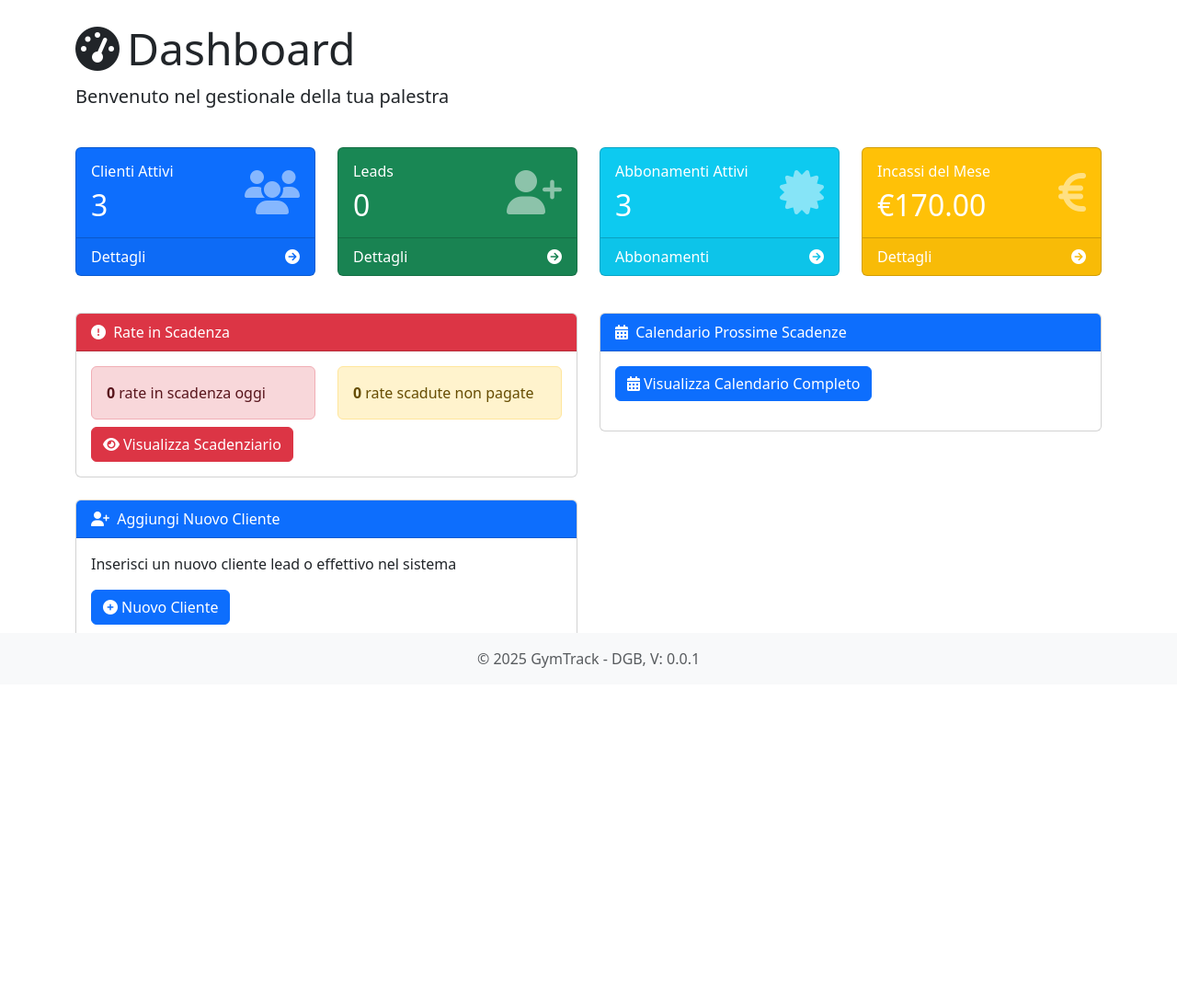
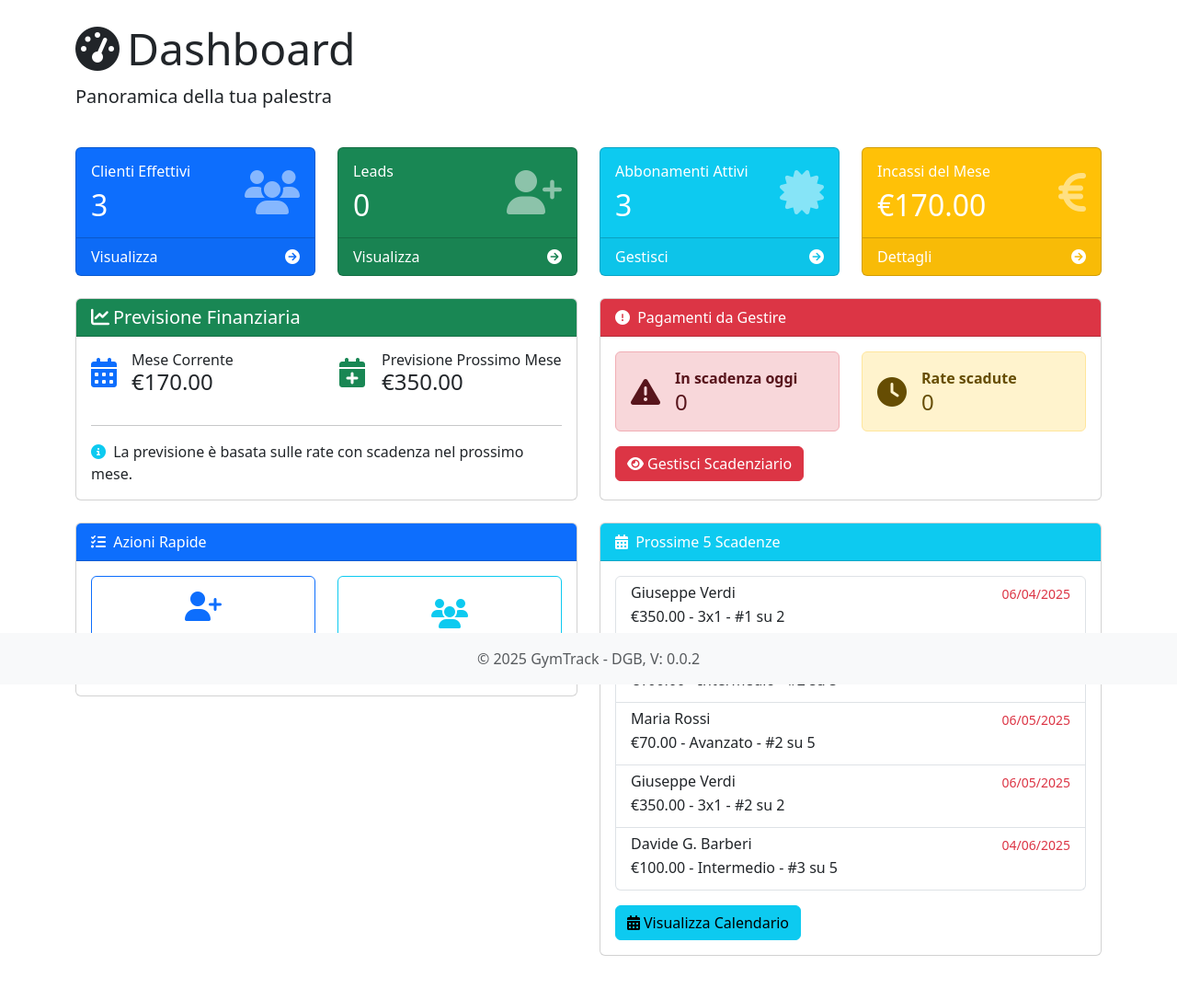
Before and after one commit to dendicoding/GymTrack, a Flask app: page / in a window 1280 px wide. Shown: the part 56-1143 px from the top of the page at 92% size. Before the commit the page ends 782 px from the top, so only its background shows below. Run offline with Flask 3, Linux system fonts and the light colour scheme; data comes from the database, SQL or seed files in the repository; both versions use the stored data as it was after the commit; parts of the project's set-up code (start-up, migrations or seed data) failed here and were passed over; some libraries are stand-ins or nearby versions.

Commit message:
V: 0.0.2

```diff
--- a/app.py
+++ b/app.py
@@ -203,7 +203,7 @@ def nuovo_pacchetto():
         durata_giorni = int(request.form.get('durata_giorni'))
         attivo = 'attivo' in request.form
 
-        if db.create_pacchetto(nome, descrizione, prezzo, numero_lezioni, durata_giorni, attivo):
+        if db.add_pacchetto(nome, descrizione, prezzo, numero_lezioni, durata_giorni, attivo):
             flash('Pacchetto creato con successo', 'success')
             return redirect(url_for('lista_pacchetti'))
         else:
@@ -298,7 +298,7 @@ def registra_lezione(abbonamento_id):
 
     # Verifica se l'abbonamento è ancora valido
     oggi = datetime.now().date()
-    data_scadenza = datetime.strptime(abbonamento['data_scadenza'], '%Y-%m-%d').date()
+    data_scadenza = datetime.strptime(abbonamento['data_fine'], '%Y-%m-%d').date()
 
     if data_scadenza < oggi:
         flash('Abbonamento scaduto', 'error')
@@ -439,6 +439,12 @@ def scadenziario():
     oggi = date.today()
     return render_template('scadenziario.html', rate=rate, oggi=oggi)
 
+@app.route('/incassi_mese')
+def incassi_mese():
+    rate = db.get_rate_incassate_mese()
+    oggi = date.today()
+    return render_template('incassi_mese.html', rate=rate, oggi=oggi)
+
 @app.route('/abbonamenti/<int:abbonamento_id>/elimina', methods=['POST'])
 def elimina_abbonamento(abbonamento_id):
     abbonamento = db.get_abbonamento(abbonamento_id)
--- a/templates/base.html
+++ b/templates/base.html
@@ -74,7 +74,7 @@
 
     <footer class="footer mt-auto py-3 bg-light fixed-bottom">
         <div class="container text-center">
-            <span class="text-muted">© 2025 GymTrack - DGB, V: 0.0.1</span>
+            <span class="text-muted">© 2025 GymTrack - DGB, V: 0.0.2</span>
         </div>
     </footer>
 
--- a/templates/dashboard.html
+++ b/templates/dashboard.html
@@ -1,6 +1,6 @@
 {% extends 'base.html' %}
 
-{% block title %}Dashboard - Gestionale Palestra{% endblock %}
+{% block title %}Dashboard{% endblock %}
 
 {% block content %}
 <div class="row mb-4">
@@ -8,24 +8,25 @@
         <h1 class="display-5">
             <i class="fas fa-tachometer-alt me-2"></i>Dashboard
         </h1>
-        <p class="lead">Benvenuto nel gestionale della tua palestra</p>
+        <p class="lead">Panoramica della tua palestra</p>
     </div>
 </div>
 
+<!-- Key Metrics -->
 <div class="row mb-4">
     <div class="col-md-3">
-        <div class="card bg-primary text-white mb-3">
+        <div class="card bg-primary text-white h-100">
             <div class="card-body">
                 <div class="d-flex justify-content-between align-items-center">
                     <div>
-                        <h6 class="card-title mb-0">Clienti Attivi</h6>
+                        <h6 class="card-title mb-0">Clienti Effettivi</h6>
                         <h2 class="mt-2 mb-0">{{ stats.totale_clienti }}</h2>
                     </div>
                     <i class="fas fa-users fa-3x opacity-50"></i>
                 </div>
             </div>
             <div class="card-footer d-flex justify-content-between">
-                <span>Dettagli</span>
+                <span>Visualizza</span>
                 <a href="{{ url_for('lista_clienti', tipo='effettivo') }}" class="text-white">
                     <i class="fas fa-arrow-circle-right"></i>
                 </a>
@@ -34,7 +35,7 @@
     </div>
 
     <div class="col-md-3">
-        <div class="card bg-success text-white mb-3">
+        <div class="card bg-success text-white h-100">
             <div class="card-body">
                 <div class="d-flex justify-content-between align-items-center">
                     <div>
@@ -45,7 +46,7 @@
                 </div>
             </div>
             <div class="card-footer d-flex justify-content-between">
-                <span>Dettagli</span>
+                <span>Visualizza</span>
                 <a href="{{ url_for('lista_clienti', tipo='lead') }}" class="text-white">
                     <i class="fas fa-arrow-circle-right"></i>
                 </a>
@@ -54,7 +55,7 @@
     </div>
 
     <div class="col-md-3">
-        <div class="card bg-info text-white mb-3">
+        <div class="card bg-info text-white h-100">
             <div class="card-body">
                 <div class="d-flex justify-content-between align-items-center">
                     <div>
@@ -65,8 +66,8 @@
                 </div>
             </div>
             <div class="card-footer d-flex justify-content-between">
-                <span>Abbonamenti</span>
-                <a href="{{ url_for('lista_clienti', tipo='effettivo') }}" class="text-white">
+                <span>Gestisci</span>
+                <a href="{{ url_for('lista_pacchetti') }}" class="text-white">
                     <i class="fas fa-arrow-circle-right"></i>
                 </a>
             </div>
@@ -74,7 +75,7 @@
     </div>
 
     <div class="col-md-3">
-        <div class="card bg-warning text-white mb-3">
+        <div class="card bg-warning text-white h-100">
             <div class="card-body">
                 <div class="d-flex justify-content-between align-items-center">
                     <div>
@@ -86,7 +87,7 @@
             </div>
             <div class="card-footer d-flex justify-content-between">
                 <span>Dettagli</span>
-                <a href="#" class="text-white">
+                <a href="{{ url_for('incassi_mese') }}" class="text-white">
                     <i class="fas fa-arrow-circle-right"></i>
                 </a>
             </div>
@@ -94,57 +95,138 @@
     </div>
 </div>
 
-<div class="row">
+<!-- Financial Section -->
+<div class="row mb-4">
     <div class="col-md-6">
-        <div class="card mb-4">
-            <div class="card-header bg-danger text-white">
-                <i class="fas fa-exclamation-circle me-1"></i>
-                Rate in Scadenza
+        <div class="card h-100">
+            <div class="card-header bg-success text-white d-flex justify-content-between align-items-center">
+                <h5 class="mb-0">
+                    <i class="fas fa-chart-line me-1"></i>Previsione Finanziaria
+                </h5>
             </div>
             <div class="card-body">
-                <div class="row mb-2">
+                <div class="row">
                     <div class="col-md-6">
-                        <div class="alert alert-danger mb-0">
-                            <strong>{{ stats.rate_oggi }}</strong> rate in scadenza oggi
+                        <div class="d-flex align-items-center mb-3">
+                            <div class="me-3">
+                                <i class="fas fa-calendar-alt fa-2x text-primary"></i>
+                            </div>
+                            <div>
+                                <h6 class="mb-0">Mese Corrente</h6>
+                                <h4 class="mb-0">€{{ "%.2f"|format(stats.incassi_mese) }}</h4>
+                            </div>
                         </div>
                     </div>
                     <div class="col-md-6">
-                        <div class="alert alert-warning mb-0">
-                            <strong>{{ stats.rate_scadute }}</strong> rate scadute non pagate
+                        <div class="d-flex align-items-center">
+                            <div class="me-3">
+                                <i class="fas fa-calendar-plus fa-2x text-success"></i>
+                            </div>
+                            <div>
+                                <h6 class="mb-0">Previsione Prossimo Mese</h6>
+                                <h4 class="mb-0">€{{ "%.2f"|format(stats.previsione_mese_prossimo) }}</h4>
+                            </div>
+                        </div>
+                    </div>
+                </div>
+                <hr>
+                <p class="mb-0">
+                    <i class="fas fa-info-circle text-info me-1"></i>
+                    La previsione è basata sulle rate con scadenza nel prossimo mese.
+                </p>
+            </div>
+        </div>
+    </div>
+
+    <div class="col-md-6">
+        <div class="card h-100">
+            <div class="card-header bg-danger text-white">
+                <i class="fas fa-exclamation-circle me-1"></i>
+                Pagamenti da Gestire
+            </div>
+            <div class="card-body">
+                <div class="row mb-3">
+                    <div class="col-md-6">
+                        <div class="alert alert-danger mb-0 d-flex align-items-center">
+                            <i class="fas fa-exclamation-triangle fa-2x me-3"></i>
+                            <div>
+                                <div class="fw-bold">In scadenza oggi</div>
+                                <h4 class="mb-0">{{ stats.rate_oggi }}</h4>
+                            </div>
+                        </div>
+                    </div>
+                    <div class="col-md-6">
+                        <div class="alert alert-warning mb-0 d-flex align-items-center">
+                            <i class="fas fa-clock fa-2x me-3"></i>
+                            <div>
+                                <div class="fw-bold">Rate scadute</div>
+                                <h4 class="mb-0">{{ stats.rate_scadute }}</h4>
+                            </div>
                         </div>
                     </div>
                 </div>
                 <a href="{{ url_for('scadenziario') }}" class="btn btn-danger">
-                    <i class="fas fa-eye me-1"></i>Visualizza Scadenziario
+                    <i class="fas fa-eye me-1"></i>Gestisci Scadenziario
                 </a>
             </div>
         </div>
+    </div>
+</div>
 
-        <div class="card">
+<!-- Action Section -->
+<div class="row">
+    <div class="col-md-6">
+        <div class="card mb-4 mb-md-0">
             <div class="card-header bg-primary text-white">
-                <i class="fas fa-user-plus me-1"></i>
-                Aggiungi Nuovo Cliente
+                <i class="fas fa-tasks me-1"></i>
+                Azioni Rapide
             </div>
             <div class="card-body">
-                <p>Inserisci un nuovo cliente lead o effettivo nel sistema</p>
-                <a href="{{ url_for('nuovo_cliente') }}" class="btn btn-primary">
-                    <i class="fas fa-plus-circle me-1"></i>Nuovo Cliente
-                </a>
+                <div class="row">
+                    <div class="col-6 mb-3">
+                        <a href="{{ url_for('nuovo_cliente') }}" class="btn btn-outline-primary w-100 h-100 d-flex flex-column align-items-center justify-content-center p-3">
+                            <i class="fas fa-user-plus fa-2x mb-2"></i>
+                            <span>Nuovo Cliente</span>
+                        </a>
+                    </div>
+                    <div class="col-6">
+                        <a href="{{ url_for('lista_clienti') }}" class="btn btn-outline-info w-100 h-100 d-flex flex-column align-items-center justify-content-center p-3">
+                            <i class="fas fa-users fa-2x mb-2"></i>
+                            <span>Tutti i Clienti</span>
+                        </a>
+                    </div>
+                </div>
             </div>
         </div>
     </div>
 
     <div class="col-md-6">
         <div class="card">
-            <div class="card-header bg-primary text-white">
+            <div class="card-header bg-info text-white">
                 <i class="fas fa-calendar-alt me-1"></i>
-                Calendario Prossime Scadenze
+                Prossime 5 Scadenze
             </div>
             <div class="card-body">
-                <a href="{{ url_for('calendario') }}" class="btn btn-primary mb-3">
-                    <i class="fas fa-calendar-alt me-1"></i>Visualizza Calendario Completo
+                {% if stats.prossime_scadenze %}
+                    <div class="list-group mb-3">
+                        {% for scadenza in stats.prossime_scadenze[:5] %}
+                            <a href="{{ url_for('dettaglio_cliente', cliente_id=scadenza.cliente_id) }}" class="list-group-item list-group-item-action">
+                                <div class="d-flex w-100 justify-content-between">
+                                    <h6 class="mb-1">{{ scadenza.cliente_nome }} {{ scadenza.cliente_cognome }}</h6>
+                                    <small class="text-danger">{{ scadenza.data_scadenza|format_date }}</small>
+                                </div>
+                                <p class="mb-1">€{{ "%.2f"|format(scadenza.importo) }} - {{ scadenza.descrizione }} - #{{scadenza.numero_rata}} su {{scadenza.numero_rate}}</p>
+                            </a>
+                        {% endfor %}
+                    </div>
+                {% else %}
+                    <div class="alert alert-info">
+                        <i class="fas fa-info-circle me-2"></i>Nessuna scadenza imminente.
+                    </div>
+                {% endif %}
+                <a href="{{ url_for('calendario') }}" class="btn btn-info">
+                    <i class="fas fa-calendar-alt me-1"></i>Visualizza Calendario
                 </a>
-
             </div>
         </div>
     </div>
--- a/templates/pacchetti/lista.html
+++ b/templates/pacchetti/lista.html
@@ -1,6 +1,6 @@
 {% extends 'base.html' %}
 
-{% block title %}Pacchetti - Gestionale Palestra{% endblock %}
+{% block title %}Pacchetti{% endblock %}
 
 {% block content %}
 <div class="d-flex justify-content-between align-items-center mb-4">
```
Also changed, not shown: database.py (+61 -5 lines), templates/clienti/dettaglio.html (+7 -16 lines), templates/incassi_mese.html (added, +66 -0 lines), gym_manager.db.
